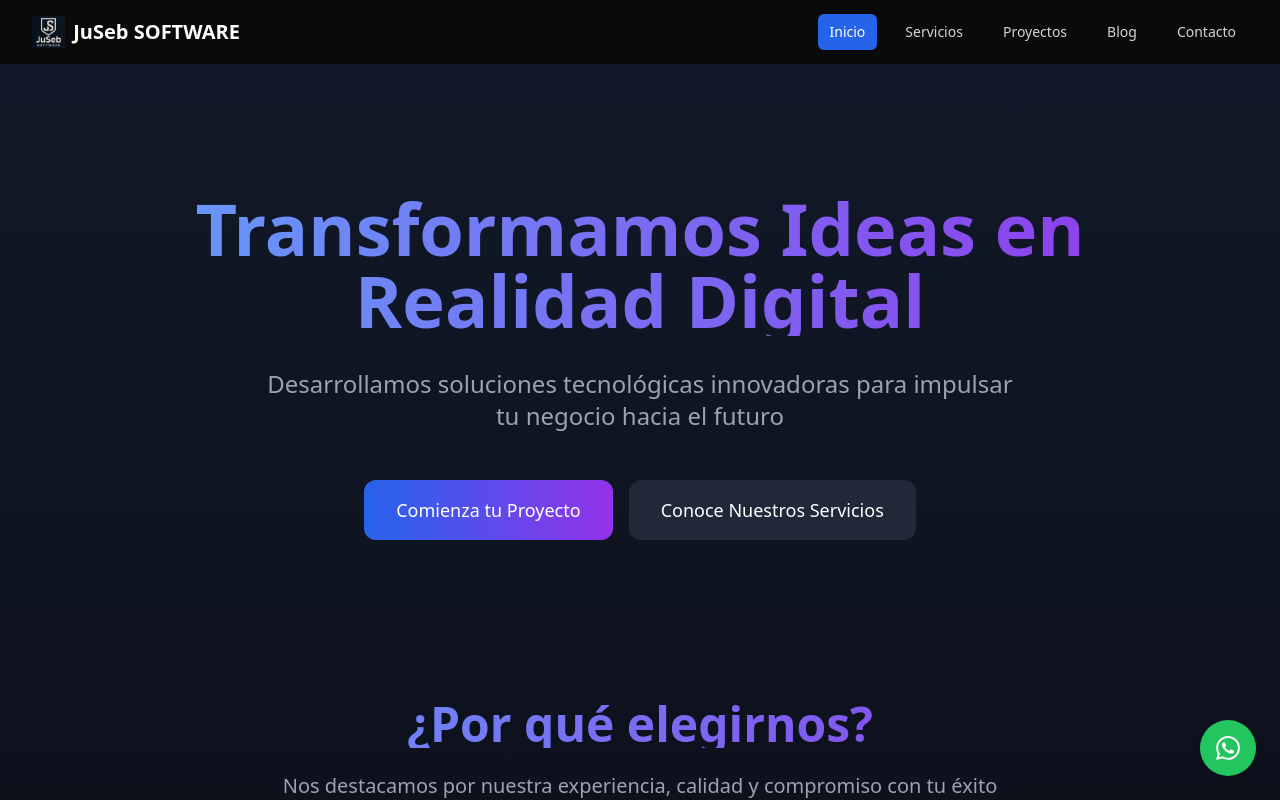
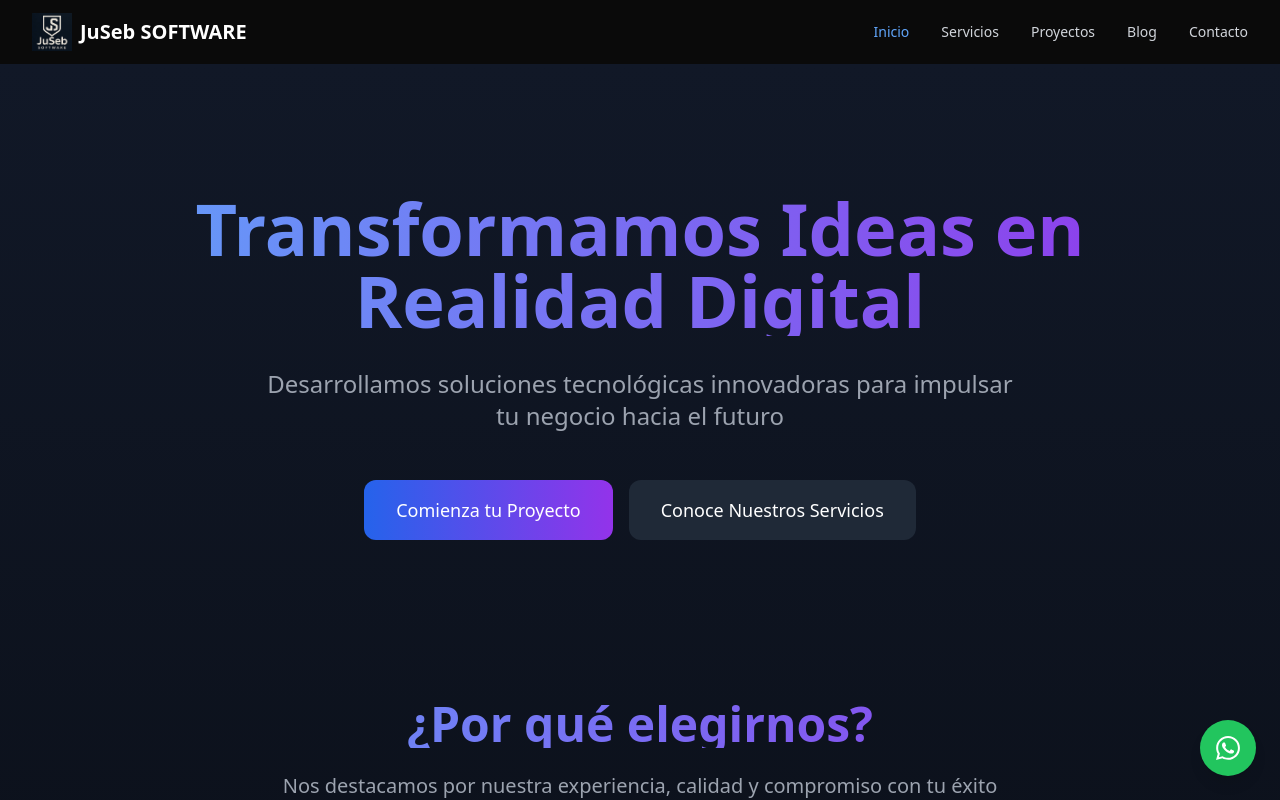
Before and after one commit to SebastianAyala13/JuSeb-Software, a Next.js app: page / in a window 1280 px wide. Shown: the top 800 px of the page. Built offline with nearby package versions, Linux system fonts and the light colour scheme.

Commit message:
feat: mejora del menú móvil con animaciones y mejor UX

```diff
--- a/next.config.js
+++ b/next.config.js
@@ -2,6 +2,11 @@
 const nextConfig = {
   reactStrictMode: true,
   swcMinify: true,
+  output: 'standalone',
+  images: {
+    domains: ['localhost'],
+    unoptimized: true
+  }
 }
 
 module.exports = nextConfig
--- a/src/app/components/Navbar.tsx
+++ b/src/app/components/Navbar.tsx
@@ -2,124 +2,125 @@
 
 import { useState, useEffect } from 'react';
 import Link from 'next/link';
+import Image from 'next/image';
 import { usePathname } from 'next/navigation';
-import { motion } from 'framer-motion';
-import Image from 'next/image';
+import { motion, AnimatePresence } from 'framer-motion';
 
 export default function Navbar() {
-  const [isScrolled, setIsScrolled] = useState(false);
+  const [isOpen, setIsOpen] = useState(false);
   const pathname = usePathname();
+  const [scrolled, setScrolled] = useState(false);
 
   useEffect(() => {
     const handleScroll = () => {
-      setIsScrolled(window.scrollY > 10);
+      setScrolled(window.scrollY > 20);
     };
 
     window.addEventListener('scroll', handleScroll);
     return () => window.removeEventListener('scroll', handleScroll);
   }, []);
 
-  const navLinks = [
+  const closeMenu = () => {
+    setIsOpen(false);
+  };
+
+  return (
+    <nav className={`fixed w-full z-50 transition-all duration-300 ${scrolled ? 'bg-gray-900/95 backdrop-blur-sm' : 'bg-transparent'}`}>
+      <div className="max-w-7xl mx-auto px-4 sm:px-6 lg:px-8">
+        <div className="flex justify-between items-center h-16">
+          {/* Logo */}
+          <Link href="/" className="flex items-center space-x-2">
+            <Image src="/logo.png" alt="JuSeb SOFTWARE Logo" width={40} height={40} />
+            <span className="text-white font-bold text-xl">JuSeb SOFTWARE</span>
+          </Link>
+
+          {/* Botón de menú móvil */}
+          <button
+            onClick={() => setIsOpen(!isOpen)}
+            className="md:hidden text-gray-300 hover:text-white focus:outline-none"
+          >
+            <svg
+              className="h-6 w-6"
+              fill="none"
+              viewBox="0 0 24 24"
+              stroke="currentColor"
+            >
+              {isOpen ? (
+                <path
+                  strokeLinecap="round"
+                  strokeLinejoin="round"
+                  strokeWidth={2}
+                  d="M6 18L18 6M6 6l12 12"
+                />
+              ) : (
+                <path
+                  strokeLinecap="round"
+                  strokeLinejoin="round"
+                  strokeWidth={2}
+                  d="M4 6h16M4 12h16M4 18h16"
+                />
+              )}
+            </svg>
+          </button>
+
+          {/* Menú de escritorio */}
+          <div className="hidden md:flex md:items-center md:space-x-8">
+            <NavLinks pathname={pathname} mobile={false} onClick={() => {}} />
+          </div>
+        </div>
+      </div>
+
+      {/* Menú móvil */}
+      <AnimatePresence>
+        {isOpen && (
+          <motion.div
+            initial={{ opacity: 0, height: 0 }}
+            animate={{ opacity: 1, height: 'auto' }}
+            exit={{ opacity: 0, height: 0 }}
+            className="md:hidden bg-gray-900/95 backdrop-blur-sm"
+          >
+            <div className="px-2 pt-2 pb-3 space-y-1">
+              <NavLinks pathname={pathname} mobile={true} onClick={closeMenu} />
+            </div>
+          </motion.div>
+        )}
+      </AnimatePresence>
+    </nav>
+  );
+}
+
+function NavLinks({ pathname, mobile, onClick }: { pathname: string; mobile: boolean; onClick: () => void }) {
+  const links = [
     { href: '/', label: 'Inicio' },
     { href: '/servicios', label: 'Servicios' },
     { href: '/proyectos', label: 'Proyectos' },
     { href: '/blog', label: 'Blog' },
-    { href: '/contacto', label: 'Contacto' }
+    { href: '/contacto', label: 'Contacto' },
   ];
 
   return (
-    <motion.nav
-      initial={{ y: -100 }}
-      animate={{ y: 0 }}
-      className={`fixed w-full z-50 transition-all duration-300 ${
-        isScrolled
-          ? 'bg-gray-900/95 backdrop-blur-sm shadow-lg'
-          : 'bg-transparent'
-      }`}
-    >
-      <div className="max-w-7xl mx-auto px-4 sm:px-6 lg:px-8">
-        <div className="flex items-center justify-between h-16">
-          <div className="flex-shrink-0">
-            <Link href="/" className="flex items-center">
-              <Image
-                src="/logo.png"
-                alt="JuSeb SOFTWARE"
-                width={40}
-                height={40}
-                className="w-auto h-8"
-              />
-              <span className="ml-2 text-xl font-bold text-white">
-                JuSeb SOFTWARE
-              </span>
-            </Link>
-          </div>
-
-          {/* Desktop Menu */}
-          <div className="hidden md:block">
-            <div className="ml-10 flex items-baseline space-x-4">
-              {navLinks.map(({ href, label }) => (
-                <Link
-                  key={href}
-                  href={href}
-                  className={`px-3 py-2 rounded-md text-sm font-medium transition-colors ${
-                    pathname === href
-                      ? 'text-white bg-blue-600'
-                      : 'text-gray-300 hover:text-white hover:bg-gray-700'
-                  }`}
-                >
-                  {label}
-                </Link>
-              ))}
-            </div>
-          </div>
-
-          {/* Mobile menu button */}
-          <div className="md:hidden">
-            <button
-              type="button"
-              className="inline-flex items-center justify-center p-2 rounded-md text-gray-400 hover:text-white hover:bg-gray-700 focus:outline-none focus:ring-2 focus:ring-inset focus:ring-white"
-              aria-controls="mobile-menu"
-              aria-expanded="false"
-            >
-              <span className="sr-only">Abrir menú principal</span>
-              <svg
-                className="block h-6 w-6"
-                xmlns="http://www.w3.org/2000/svg"
-                fill="none"
-                viewBox="0 0 24 24"
-                stroke="currentColor"
-                aria-hidden="true"
-              >
-                <path
-                  strokeLinecap="round"
-                  strokeLinejoin="round"
-                  strokeWidth="2"
-                  d="M4 6h16M4 12h16M4 18h16"
-                />
-              </svg>
-            </button>
-          </div>
-        </div>
-      </div>
-
-      {/* Mobile menu */}
-      <div className="md:hidden" id="mobile-menu">
-        <div className="px-2 pt-2 pb-3 space-y-1 sm:px-3">
-          {navLinks.map(({ href, label }) => (
-            <Link
-              key={href}
-              href={href}
-              className={`block px-3 py-2 rounded-md text-base font-medium ${
-                pathname === href
-                  ? 'text-white bg-blue-600'
-                  : 'text-gray-300 hover:text-white hover:bg-gray-700'
-              }`}
-            >
-              {label}
-            </Link>
-          ))}
-        </div>
-      </div>
-    </motion.nav>
+    <>
+      {links.map((link) => {
+        const isActive = pathname === link.href;
+        return (
+          <Link
+            key={link.href}
+            href={link.href}
+            onClick={onClick}
+            className={`${
+              mobile
+                ? 'block px-3 py-2 rounded-md text-base font-medium'
+                : 'text-sm font-medium'
+            } ${
+              isActive
+                ? 'text-blue-400'
+                : 'text-gray-300 hover:text-white hover:bg-gray-700/50'
+            } transition-colors duration-200`}
+          >
+            {link.label}
+          </Link>
+        );
+      })}
+    </>
   );
 }
--- a/src/app/layout.tsx
+++ b/src/app/layout.tsx
@@ -11,8 +11,8 @@ const inter = Inter({
 });
 
 export const metadata: Metadata = {
-  title: "JuSeb SOFTWARE",
-  description: "Desarrollo de software a medida, aplicaciones web, móviles y soluciones tecnológicas innovadoras",
+  title: 'JuSeb SOFTWARE - Soluciones Tecnológicas Innovadoras',
+  description: 'Desarrollo de software a medida, aplicaciones web, móviles y sistemas empresariales. Expertos en tecnologías modernas y soluciones innovadoras.',
   keywords: "desarrollo web, software, aplicaciones móviles, tecnología, Pereira, Colombia",
   authors: [{ name: 'Juan Sebastian Ayala Martin' }],
   openGraph: {
```
